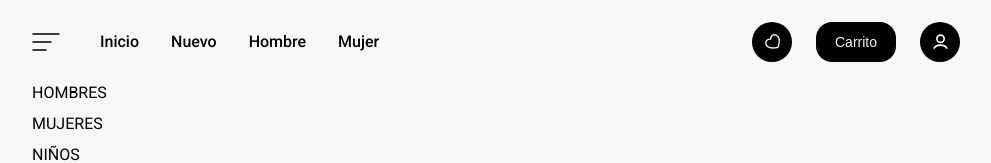
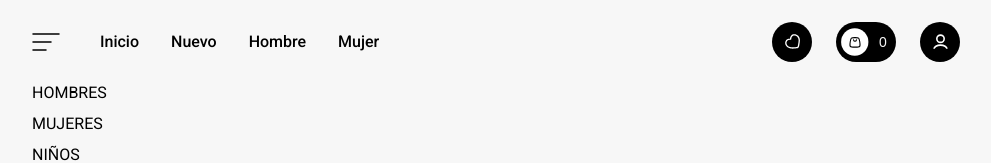
Before and after one commit to Meyer-Usuga/web-ecommerce, an Angular app: page / in a window 1280 px wide. Shown: the top 163 px of the page, without its empty margins (144-1135 px from the left). Built offline with nearby package versions, Linux system fonts and the light colour scheme.

Commit message:
changes: se actualiza el componente de navegacion para mostrar el total del carrito

```diff
--- a/src/app/core/services/cart.service.ts
+++ b/src/app/core/services/cart.service.ts
@@ -8,7 +8,8 @@ export class CartService {
   readonly #cartKey = 'cart';
   readonly #storage = typeof localStorage !== 'undefined';
   readonly #cart = signal<Cart>(this.#getStorage());
-  readonly #total = computed(() => {
+  readonly #cartSize = computed(() => this.#cart().items.length);
+  readonly #cartTotal = computed(() => {
     const cart = this.#cart();
     const total = cart.items.reduce((acc, item) => {
       const price = Number(item.description?.price ?? 0);
@@ -23,7 +24,11 @@ export class CartService {
   }
 
   get total() {
-    return this.#total;
+    return this.#cartTotal;
+  }
+
+  get cartSize() {
+    return this.#cartSize;
   }
 
   #setStorage(product: CartItem) {
--- a/src/app/shared/components/button/button.component.html
+++ b/src/app/shared/components/button/button.component.html
@@ -3,7 +3,10 @@
   [ngStyle]="customStyles()"
   (click)="handleClickButton()"
 >
-  @if(icon() && icon() !== ""){
+  @if(type() === 'iconText' && icon() && icon() !== ""){
+  <img [src]="icon()" alt="Web icon" height="15px" width="15px" />
+  <span>{{ text() }}</span>
+  } @else if(icon() && icon() !== ""){
   <img [src]="icon()" alt="Web icon" height="15px" width="15px" />
   } @else {
   {{ text() }}
--- a/src/app/shared/components/button/button.component.scss
+++ b/src/app/shared/components/button/button.component.scss
@@ -30,4 +30,19 @@
   &.bottomless {
     background-color: transparent;
   }
+
+  &.iconText {
+    gap: utils.pxToRem(10px);
+    border-radius: utils.pxToRem(16px);
+    background-color: utils.$color-bg;
+
+    span {
+      margin-right: utils.pxToRem(4px);
+    }
+
+    img {
+      height: utils.pxToRem(28px);
+      width: utils.pxToRem(28px);
+    }
+  }
 }
--- a/src/app/shared/components/button/button.component.ts
+++ b/src/app/shared/components/button/button.component.ts
@@ -1,7 +1,7 @@
 import { NgStyle } from '@angular/common';
 import { Component, input, output } from '@angular/core';
 
-type InputType = 'primary' | 'secondary' | 'underline' | 'bottomless';
+type InputType = 'primary' | 'secondary' | 'iconText' | 'bottomless';
 
 @Component({
   selector: 'app-button',
--- a/src/app/shared/components/navbar/navbar.component.html
+++ b/src/app/shared/components/navbar/navbar.component.html
@@ -21,8 +21,9 @@
   <div class="navbar__buttons">
     <app-button icon="favorite.svg" type="primary" />
     <app-button
-      text="Carrito"
-      type="primary"
+      icon="cart.svg"
+      type="iconText"
+      [text]="cartSize().toString()"
       [customStyles]="cartButtonStyles"
       routerLink="/carrito"
     />
--- a/src/app/shared/components/navbar/navbar.component.scss
+++ b/src/app/shared/components/navbar/navbar.component.scss
@@ -42,8 +42,7 @@
   }
 
   @include utils.media-ltmd() {
-    &__items,
-    &__buttons {
+    &__items {
       display: none;
     }
   }
--- a/src/app/shared/components/navbar/navbar.component.ts
+++ b/src/app/shared/components/navbar/navbar.component.ts
@@ -1,5 +1,6 @@
-import { Component, signal } from '@angular/core';
+import { Component, inject, signal } from '@angular/core';
 import { RouterLink } from '@angular/router';
+import { CartService } from '@interface/services';
 import { ButtonComponent } from '@shared/button';
 import { SidebarComponent } from '@shared/sidebar';
 
@@ -11,11 +12,14 @@ import { SidebarComponent } from '@shared/sidebar';
   styleUrl: './navbar.component.scss',
 })
 export class NavbarComponent {
+  readonly #cartService = inject(CartService);
+  readonly cartSize = this.#cartService.cartSize;
+
   readonly cartButtonStyles = {
     padding: '20px',
-    'max-width': '80px',
+    'max-width': '60px',
     width: '100%',
-    'border-radius': '16px',
+    'border-radius': '24px',
   };
 
   readonly stateSidebar = signal(false);
```
